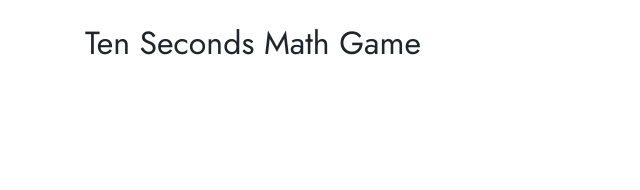
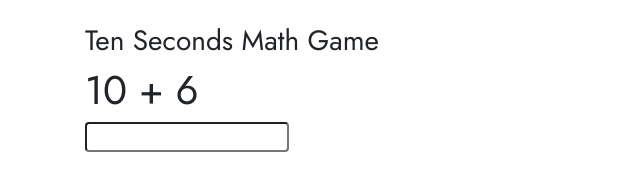
Before and after one commit to gretadigital/ten-seconds-math, a plain HTML site: page index.html in a window 1280 px wide. Shown: the whole page, without its empty margins (0-640 px from the left). Drawn offline with nearby package versions, Linux system fonts and the light colour scheme.

Commit message:
Add game functionality

```diff
--- a/index.html
+++ b/index.html
@@ -13,7 +13,9 @@
     <div class="container">
       <div class="row">
         <div class="col-sm-12 py-4">
-          <h2>Ten Seconds Math Game</h2>
+          <h3>Ten Seconds Math Game</h3>
+          <h1 id="equation"></h1>
+          <input type="number" id="user-input">
         </div>
       </div>
     </div>
--- a/script.js
+++ b/script.js
@@ -1 +1,35 @@
-console.log('Connected...');
+$(document).ready(function () {
+  var currentQuestion;
+
+  var randomNumberGenerator = function (size) {
+    return Math.ceil(Math.random() * size);
+  };
+
+  var questionGenerator = function () {
+    var question = {};
+    var num1 = randomNumberGenerator(10);
+    var num2 = randomNumberGenerator(10);
+    question.answer = num1 + num2;
+    question.equation = String(num1) + ' + ' + String(num2);
+
+    return question;
+  };
+
+  var renderNewQuestion = function () {
+    currentQuestion = questionGenerator();
+    $('#equation').text(currentQuestion.equation);
+  };
+
+  var checkAnswer = function (userInput, answer) {
+    if (userInput === answer) {
+      renderNewQuestion();
+      $('#user-input').val('');
+    }
+  };
+
+  $('#user-input').on('keyup', function () {
+    checkAnswer(Number($(this).val()), currentQuestion.answer);
+  });
+
+  renderNewQuestion();
+});
--- a/style.css
+++ b/style.css
@@ -2,3 +2,7 @@
 body {
   font-family: 'Jost', sans-serif;
 }
+
+input {
+  border-radius: 4px;
+}
```
